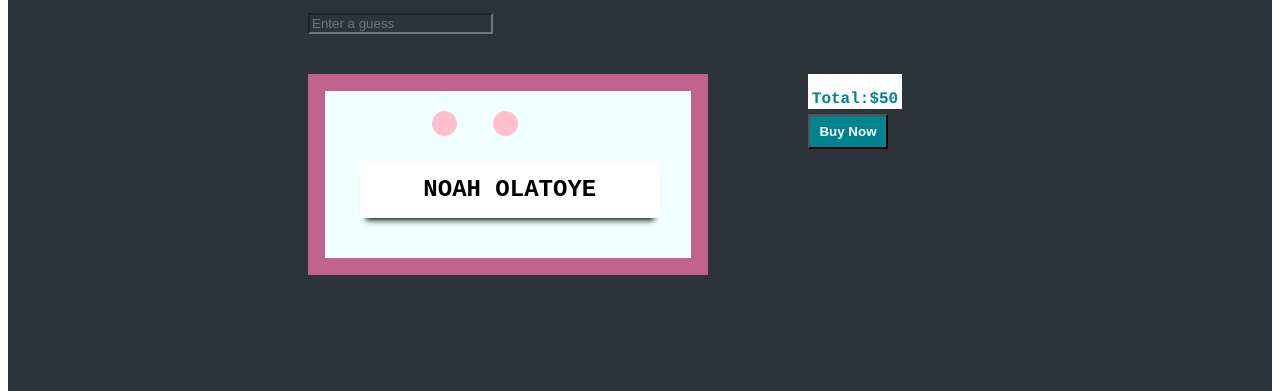
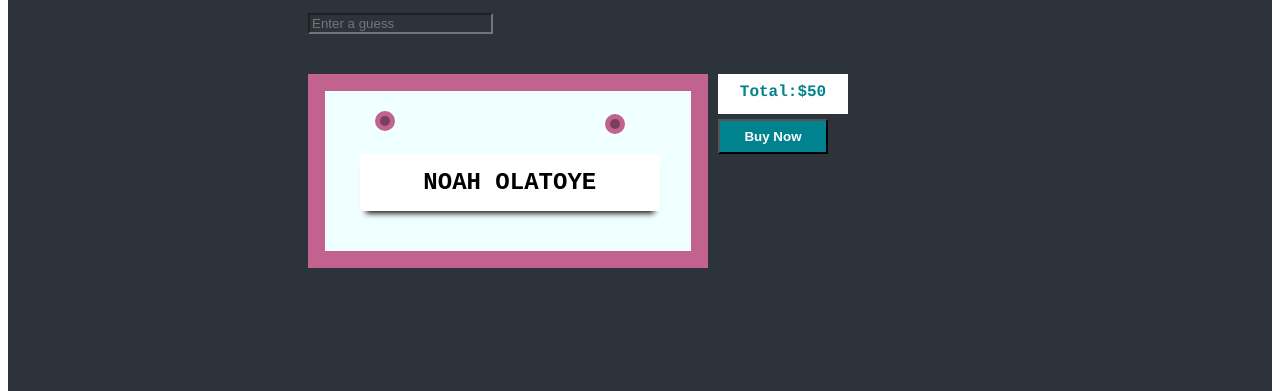
Before and after one commit to akorede0/td-project5-name-plaque-ui, a plain HTML site: page index.html in a window 1280 px wide. Shown: the part 409-800 px from the top of the page. Drawn offline with Linux system fonts and the light colour scheme.

Commit message:
first commit

```diff
--- a/index.html
+++ b/index.html
@@ -21,11 +21,25 @@
     <div class="container">
 
         <section class="cont">
+
+
            <div class="name">
-            <span class="dot"></span>
-            <span class="dot"></span>
+            <div class="dot">
+
+            </div>
+
+
+            <div class="dott">
+
+            </div>
+
+
+
            <h1>NOAH OLATOYE</h1>
-            </div>
+
+
+          </div>
+
         </section>
 
          <section class="cont">
--- a/style.css
+++ b/style.css
@@ -25,13 +25,18 @@
     .amount{
         color: rgb(0, 131, 143);
         background-color: white;
-        width: 94px;
-        height: 35px;
+        width: 130px;
+        height: 40px;
+        font-size: 1.0em;
         text-align: center;
-        margin-left: 100px;
+        margin-left: 10px;
         margin-top: 40px;
         padding: 0.5px;
         font-weight: bold;
+    }
+    .amount p{
+        margin-top: 9px;
+
     }
 
 
@@ -39,8 +44,9 @@
         color: white;
         background-color: rgb(0, 131, 143);
         padding: 8px;
-        width: 80px;
-        margin-left: 100px;
+        width: 110px;
+        height: 40;
+        margin-left: 10px;
         margin-top: 5px;
         font-weighT: bold;
     }
@@ -54,6 +60,7 @@
         display: flex;
         font-family: Courier;
 
+
     }
     .under {
         color: white;
@@ -62,12 +69,25 @@
     }
 
     .dot {
-        height: 25px;
-        width: 25px;
-        background-color: pink;
+        height: 20px;
+        width: 20px;
         border-radius: 50%;
         display: inline-block;
-        margin-left: 10%;
+        margin-left: -30px;
+        position: relative;
+        background-color: rgb(121, 63, 93);
+        border: solid rgb(194, 98, 142) 5px
+
+      }
+
+      .dott{
+            height: 20px;
+            width: 20px;
+            border-radius: 50%;
+            margin-left: 200px;
+            background-color: rgb(121, 63, 93);
+            border:solid rgb(194, 98, 142) 5px;
+            margin-top: -22px;
       }
 
       .cont h1{
@@ -75,10 +95,8 @@
           font-family: 'Courier New', Courier, monospace;
           padding: 15px;
           width: 300px;
-          margin-right: 50px;
           margin-left: -17%;
           box-shadow: 0 8px 6px -6px black;
           text-align: center;
           font-weight: bold;
-
       }
```
